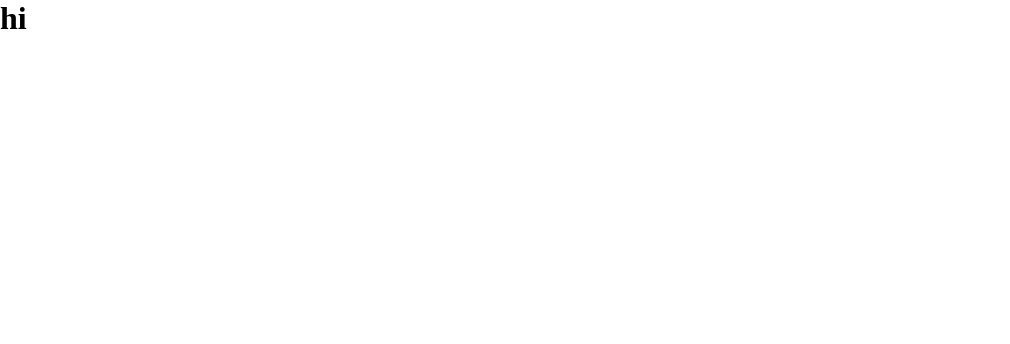
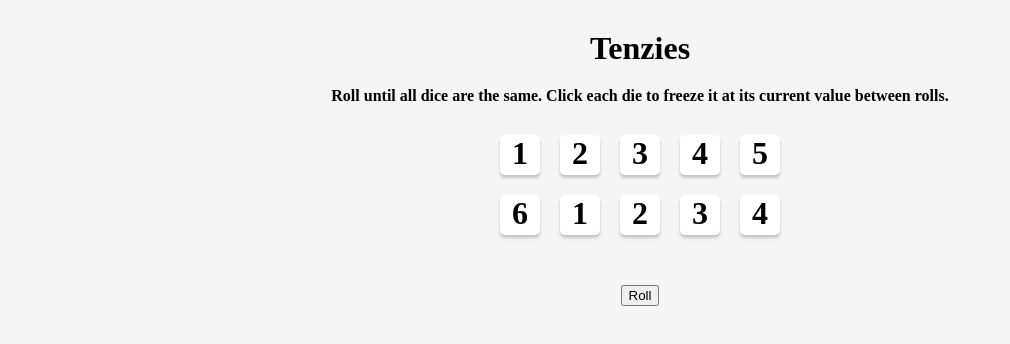
Before and after one commit to LacChe/Web-Crawler-HTTP, a React (Create React App) app: page / in a window 1280 px wide. Shown: the top 344 px of the page, without its empty margins (0-1010 px from the left). Built offline with nearby package versions, Linux system fonts and the light colour scheme.

Commit message:
some css and html

```diff
--- a/src/components/App.js
+++ b/src/components/App.js
@@ -1,7 +1,12 @@
 import React from 'react';
+import Text from './Text.js'
+import Game from './Game.js'
 
 export default function App(){
     return(
-        <h1>hi</h1>
+        <div className="app">
+            <Text />
+            <Game />
+        </div>
     )
 }
--- /dev/null
+++ b/src/components/Dice.js
@@ -0,0 +1,9 @@
+import React from 'react';
+
+export default function Dice(props){
+    return(
+        <div className="dice">
+            <h1>{props.diceNumber}</h1>
+        </div>
+    )
+}
--- /dev/null
+++ b/src/components/Game.js
@@ -0,0 +1,18 @@
+import React from 'react';
+import Dice from './Dice.js'
+
+export default function Game(){
+    const dice = [1,2,3,4,5,6,1,2,3,4]
+
+    return(
+        <div>
+            <div className="die roll1">
+                {dice.slice(0, dice.length/2).map(num => <Dice diceNumber={num}/>)}
+            </div>
+            <div className="die roll2">
+                {dice.slice(dice.length/2).map(num => <Dice diceNumber={num}/>)}
+            </div>
+            <button>Roll</button>
+        </div>
+    )
+}
--- /dev/null
+++ b/src/components/Text.js
@@ -0,0 +1,12 @@
+import React from 'react';
+
+export default function App(){
+    return(
+        <div>
+            <h1 className="title">Tenzies</h1>
+            <h4 className="description">
+                Roll until all dice are the same. Click each die to freeze it at its current value between rolls.
+            </h4>
+        </div>
+    )
+}
--- a/src/index.css
+++ b/src/index.css
@@ -2,3 +2,38 @@
   box-sizing: border-box;
   margin: 0;
 }
+
+body {
+  background-color: #F5F5F5;
+}
+
+.app {
+  text-align: center;
+  padding: 30px;
+}
+
+.title {
+  margin-bottom: 20px;
+}
+
+.description {
+  margin-bottom: 20px;
+}
+
+.die {
+  display: flex;
+  justify-content: center;
+}
+
+.dice {
+  background-color: white;
+  box-shadow: 0px 3px 3px 0px #C5C5C5;
+  border-radius: 5px;
+  width: 40px;
+  height: 40px;
+  margin: 10px;
+}
+
+button {
+  margin-top: 40px;
+}
```
